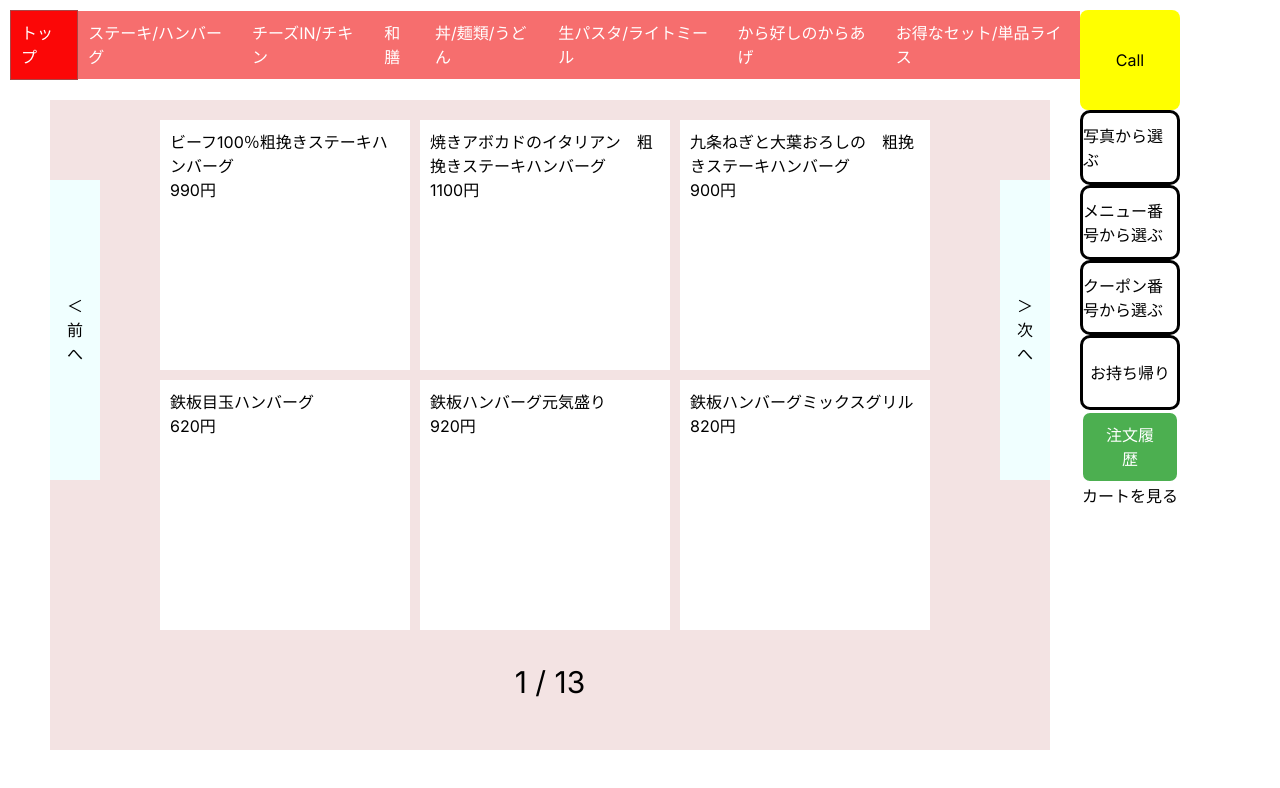
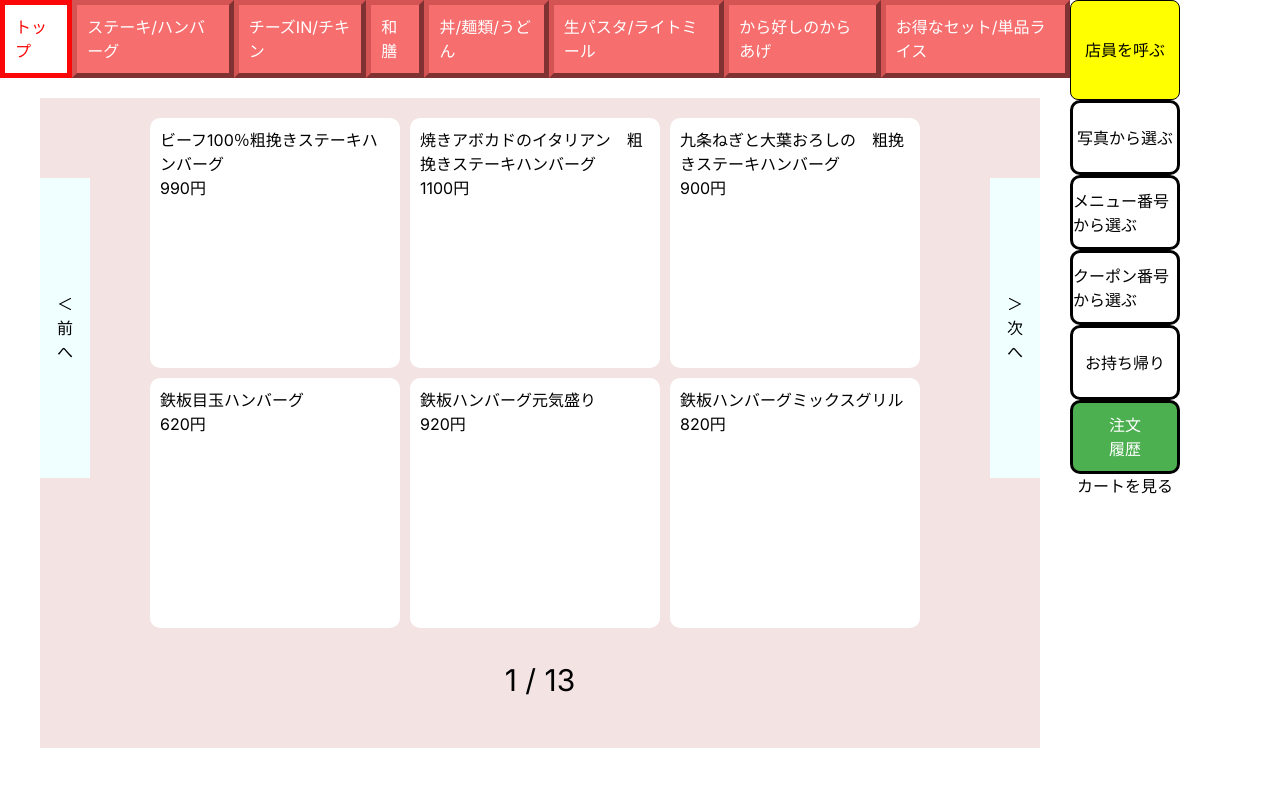
Before and after one commit to VerdantVermilion/gasto, a Next.js app: page /order in a window 1280 px wide. Shown: the top 788 px of the page. Built offline with nearby package versions, Linux system fonts and the light colour scheme.

Commit message:
背景と余白変更

```diff
--- a/app/Layout.module.css
+++ b/app/Layout.module.css
@@ -1,4 +1,3 @@
 .main {
   background-color: white;
-  margin: 10px;
 }
--- a/app/order/Order.module.css
+++ b/app/order/Order.module.css
@@ -4,6 +4,7 @@
   padding: 10px;
   width: 1000px;
 }
+
 .tops {
   width: 1070px;
 }
@@ -24,20 +25,16 @@
   justify-content: space-around;
 }
 
-.right_container{
-  padding: 0,0px,0,0;
-}
-
 .submit_button {
   margin-bottom: 20px; /* 下にスペースを確保 */
 }
 
 .history_button {
-  width: 100px;
-  padding: 10px 20px;
+  width: 110px;
+  padding: 10px 30px;
   background-color: #4caf50;
   color: white;
-  border: 3px solid white;
+  border: 3px solid black;
   border-radius: 10px;
   display: flex;
   align-items: center;
--- a/app/order/components/callButton/CallButton.module.css
+++ b/app/order/components/callButton/CallButton.module.css
@@ -1,10 +1,10 @@
 /* CallButton.module.css */
 
 .callButton {
-    width: 100px;
+    width: 110px;
     height: 100px;
     background-color: yellow;
-    border: none;
+    border: 1px solid black;
     border-radius: 8px;
     cursor: pointer;
     margin: 0%;
--- a/app/order/components/callButton/CallButton.tsx
+++ b/app/order/components/callButton/CallButton.tsx
@@ -26,7 +26,7 @@ const CallButton = () => {
 
   return (
     <div>
-      <button className={styles.callButton} onClick={handleButtonClick}>Call</button>
+      <button className={styles.callButton} onClick={handleButtonClick}>店員を呼ぶ</button>
       {showPopup && (
         <div className={styles.popup}>
           <p>店員を呼びますか？</p>
--- a/app/order/components/centerButton/CenterButton.module.css
+++ b/app/order/components/centerButton/CenterButton.module.css
@@ -6,7 +6,7 @@
   }
 
   .button {
-    width: 100px;
+    width: 110px;
     height: 75px;
     background-color: white;
     border: 3px solid black;
--- a/app/order/components/nigiriButton/NigiriButton.module.css
+++ b/app/order/components/nigiriButton/NigiriButton.module.css
@@ -29,6 +29,7 @@
   width: 250px;
   height: 250px;
   margin: 0 10px 10px 0;
+  border-radius: 10px;
 }
 
 .pagination {
--- a/app/order/components/topButton/TopButton.module.css
+++ b/app/order/components/topButton/TopButton.module.css
@@ -3,21 +3,20 @@
   justify-content: space-between;
   align-items: center;
   margin-bottom: 20px;
-  width: 1070px;
-
 }
 
 .selectedTab {
-  background-color: #fb0707;
+  background-color: white;
   padding: 10px;
   cursor: pointer;
-  color: white;
-  border: 1px solid #a84646;
+  color: #fb0707;
+  border: 5px solid #fb0707;
 }
 
 .top_button {
   background-color: rgb(246, 110, 110);
-
+  border: 1px solid #a84646;
+  border: 5px outset rgb(212, 83, 83);
   color: white;
   padding: 10px;
   cursor: pointer;
```
